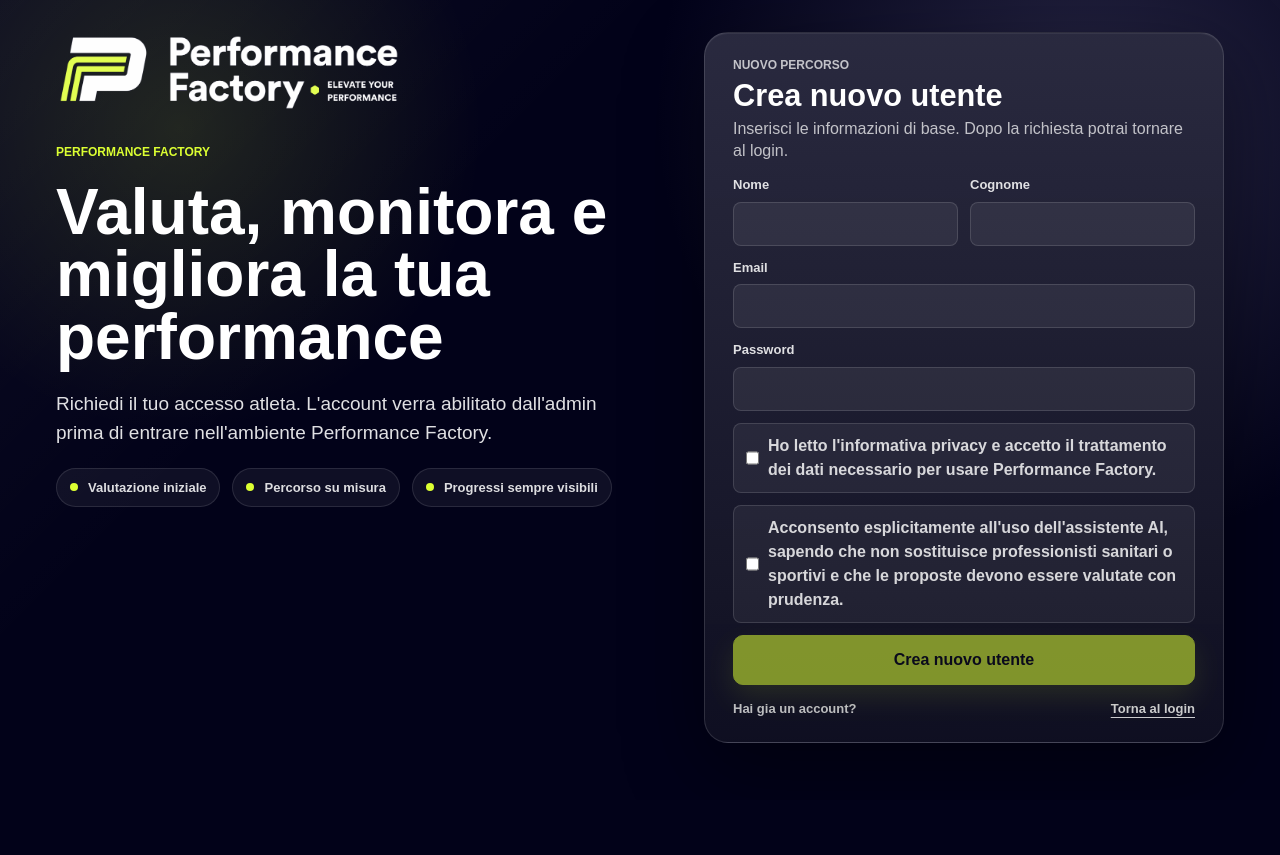
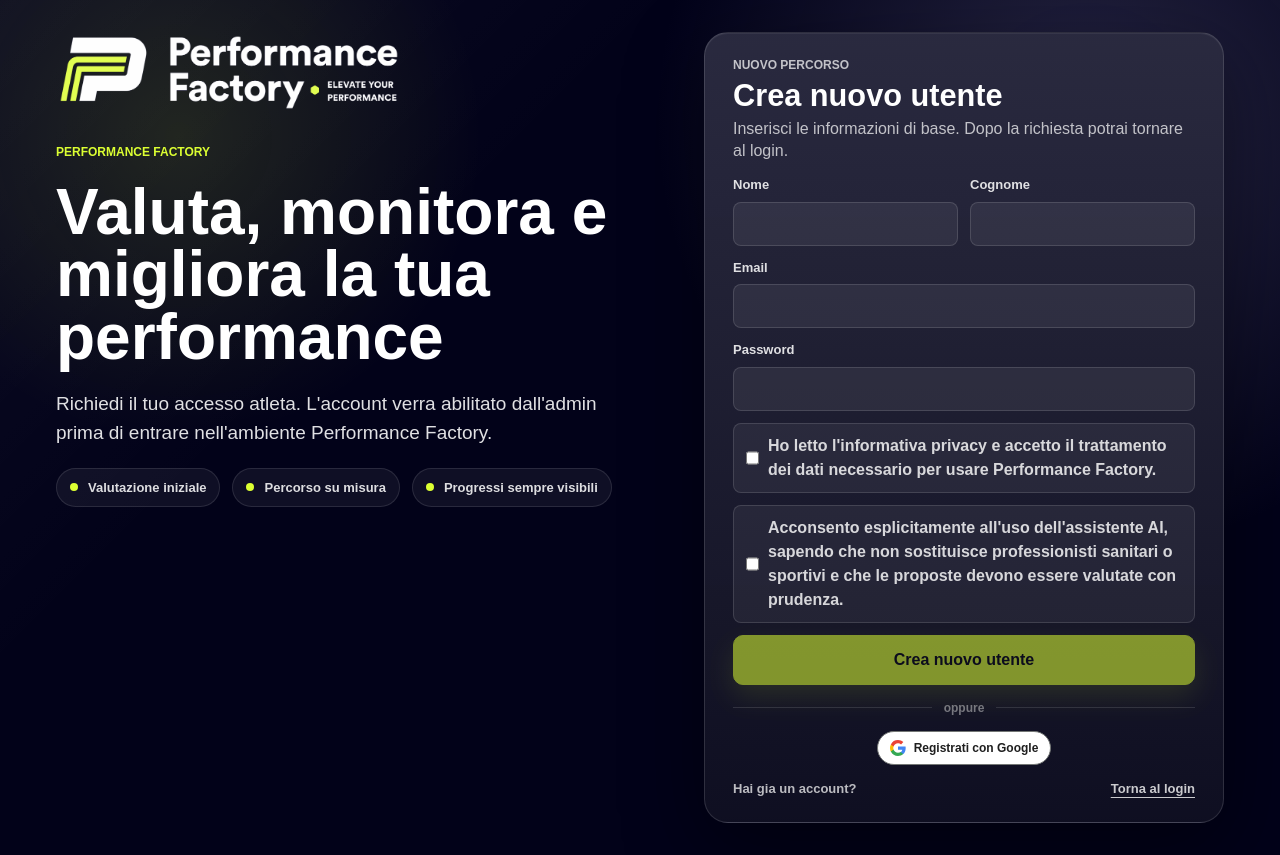
Before and after one commit to littlefly1969/PerformanceFactory, a Next.js app in the folder apps/web/: page /register in a window 1280 px wide. Before the commit the page ends 800 px from the top, so only its background shows below. Built offline with nearby package versions, Linux system fonts and the light colour scheme; no server answers.

Commit message:
Add Google registration button

```diff
--- a/apps/web/app/register/page.tsx
+++ b/apps/web/app/register/page.tsx
@@ -4,6 +4,33 @@
 import Link from "next/link";
 import { useState } from "react";
 import { API_BASE, secureFetch } from "@/app/lib/api";
+
+function GoogleIcon() {
+  return (
+    <svg
+      aria-hidden="true"
+      className="pf-google-icon"
+      viewBox="0 0 18 18"
+    >
+      <path
+        fill="#4285F4"
+        d="M17.64 9.2c0-.64-.06-1.25-.16-1.84H9v3.48h4.84a4.14 4.14 0 0 1-1.8 2.72v2.26h2.92c1.7-1.57 2.68-3.88 2.68-6.62Z"
+      />
+      <path
+        fill="#34A853"
+        d="M9 18c2.43 0 4.47-.8 5.96-2.18l-2.92-2.26c-.8.54-1.84.86-3.04.86-2.34 0-4.32-1.58-5.03-3.7H.96v2.33A9 9 0 0 0 9 18Z"
+      />
+      <path
+        fill="#FBBC05"
+        d="M3.97 10.72A5.4 5.4 0 0 1 3.69 9c0-.6.1-1.18.28-1.72V4.95H.96A9 9 0 0 0 0 9c0 1.45.35 2.82.96 4.05l3.01-2.33Z"
+      />
+      <path
+        fill="#EA4335"
+        d="M9 3.58c1.32 0 2.5.45 3.44 1.35l2.58-2.58C13.46.9 11.43 0 9 0A9 9 0 0 0 .96 4.95l3.01 2.33C4.68 5.16 6.66 3.58 9 3.58Z"
+      />
+    </svg>
+  );
+}
 
 export default function RegisterPage() {
   const [firstName, setFirstName] = useState("");
@@ -14,6 +41,11 @@
   const [aiAssistantAccepted, setAiAssistantAccepted] = useState(false);
   const [message, setMessage] = useState<string | null>(null);
   const [registering, setRegistering] = useState(false);
+
+  const startGoogleRegister = () => {
+    const returnTo = `${window.location.origin}/`;
+    window.location.href = `${API_BASE}/auth/google/register?returnTo=${encodeURIComponent(returnTo)}`;
+  };
 
   const onRegister = async (event: React.FormEvent<HTMLFormElement>) => {
     event.preventDefault();
@@ -183,6 +215,17 @@
               </button>
             </form>
 
+            <div className="pf-auth-divider">oppure</div>
+
+            <button
+              className="pf-google-button"
+              type="button"
+              onClick={startGoogleRegister}
+            >
+              <GoogleIcon />
+              <span>Registrati con Google</span>
+            </button>
+
             <div className="pf-login-options">
               <span>Hai gia un account?</span>
               <Link className="pf-auth-text-link" href="/login">
```
